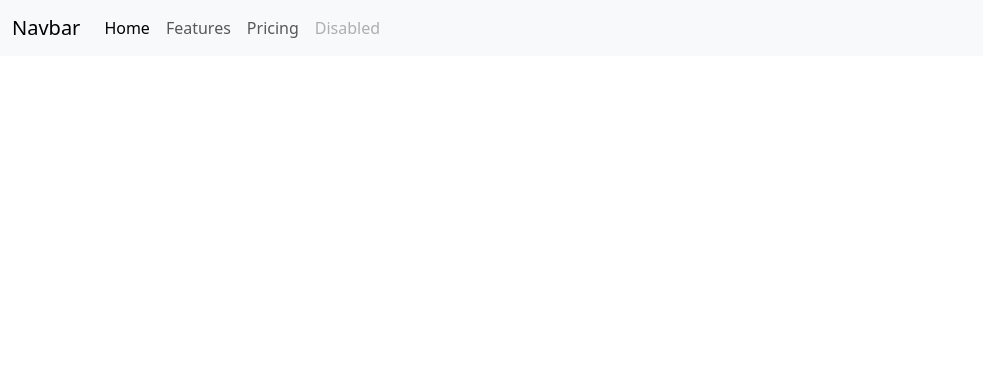
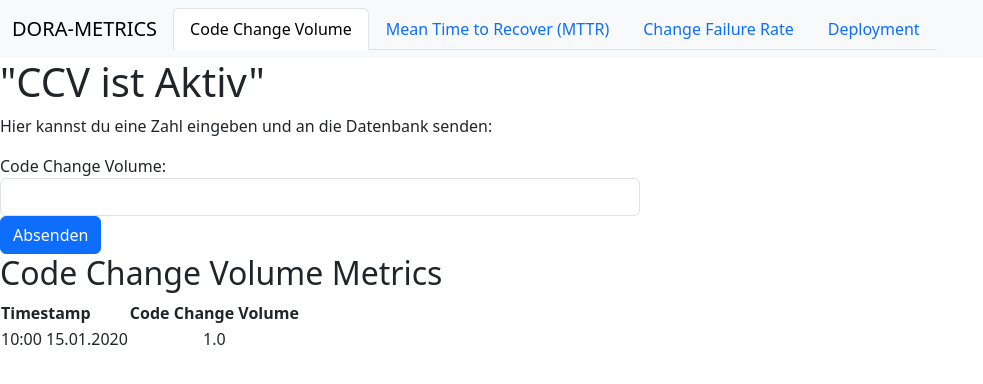
Before and after one commit to Slate8/DORA-Metrics, a Flask app: template templates/index.html in a window 1280 px wide. Shown: the top 384 px of the page, without its empty margins (0-983 px from the left). Run offline with Flask 3, Linux system fonts and the light colour scheme; the template is opened without the code that fills it: values that come from a table or form of the project are taken from there, others are empty; tables that the repository leaves empty hold one stand-in row (values such as "Sample post"); some libraries are stand-ins or nearby versions.

Commit message:
Speichern von CCV Werten in der DB

```diff
--- a/main.py
+++ b/main.py
@@ -1,28 +1,45 @@
-from flask import Flask, render_template
-from db import db
+from flask import Flask, render_template, request, redirect, url_for
+from db import db  # Stelle sicher, dass du die notwendigen Imports hast
 from datetime import datetime
 from flask_migrate import Migrate
-
-app = Flask(__name__)
+from flask import render_template
 
 
+app = Flask(__name__ , template_folder="templates")
+
 app.config['SQLALCHEMY_DATABASE_URI'] = 'sqlite:///db.db'
-
 app.config['SQLALCHEMY_TRACK_MODIFICATIONS'] = False
 db.init_app(app)
 migrate = Migrate(app, db)
 
-
 class CD_METRIK(db.Model):
     id = db.Column(db.Integer, primary_key=True)
     name = db.Column(db.String(200), nullable=False)
-    value = db.Column(db.Float, nullable=False)
+    value = db.Column(db.Float, nullable=True)
     timestamp = db.Column(db.DateTime, default=datetime.utcnow)
+    code_change_volume = db.Column(db.Float, nullable=True)
 
 @app.route("/")
 def start_page():
-    return render_template('index.html')
+
+    ccv_data = CD_METRIK.query.filter_by(name="Code Change Volume").all()
+    return render_template('index.html', ccv_data=ccv_data)
+
+@app.route("/submit_ccv", methods=["POST"])
+def submit_ccv():
+    ccv_value = request.form["ccvValue"]  # Die eingegebene Zahl aus dem Formular abrufen
+
+    # Speichere ccv_value in der Datenbank, z.B. mit SQLAlchemy
+    new_metric = CD_METRIK(name="Code Change Volume", code_change_volume=ccv_value)
+    db.session.add(new_metric)
+    db.session.commit()
+
+    return redirect(url_for("start_page"))  # Nach dem Absenden zur Startseite weiterleiten
 
 if __name__ == "__main__":
+    app.run(debug=True)
 
-    app.run(debug=True)
+@app.route("/ccv_data", methods=["GET"])
+def get_ccv_data():
+    ccv_metrics = CD_METRIK.query.filter_by(name="Code Change Volume").all()
+    return ccv_metrics
--- a/templates/index.html
+++ b/templates/index.html
@@ -6,33 +6,91 @@
     <title>Document</title>
     <link href="https://cdn.jsdelivr.net/npm/bootstrap@5.3.2/dist/css/bootstrap.min.css" rel="stylesheet" integrity="sha384-T3c6CoIi6uLrA9TneNEoa7RxnatzjcDSCmG1MXxSR1GAsXEV/Dwwykc2MPK8M2HN" crossorigin="anonymous">
     <script src="https://cdn.jsdelivr.net/npm/bootstrap@5.3.2/dist/js/bootstrap.bundle.min.js" integrity="sha384-C6RzsynM9kWDrMNeT87bh95OGNyZPhcTNXj1NW7RuBCsyN/o0jlpcV8Qyq46cDfL" crossorigin="anonymous"></script>
+    <title>Metriken-Übersicht</title>
+
   </head>
 <body>
+
   <nav class="navbar navbar-expand-lg bg-body-tertiary">
     <div class="container-fluid">
-          <a class="navbar-brand" href="#">Navbar</a>
+        <a class="navbar-brand" href="#">DORA-METRICS</a>
         <button class="navbar-toggler" type="button" data-bs-toggle="collapse" data-bs-target="#navbarNav" aria-controls="navbarNav" aria-expanded="false" aria-label="Toggle navigation">
             <span class="navbar-toggler-icon"></span>
         </button>
         <div class="collapse navbar-collapse" id="navbarNav">
-            <ul class="navbar-nav">
+            <ul class="nav nav-tabs" id="metricTabs">
                 <li class="nav-item">
-                <a class="nav-link active" aria-current="page" href="#">Home</a>
+                    <a class="nav-link active" data-toggle="tab" href="#codeChangeVolume">Code Change Volume</a>
                 </li>
                 <li class="nav-item">
-                <a class="nav-link" href="#">Features</a>
+                    <a class="nav-link" data-toggle="tab" href="#mttr">Mean Time to Recover (MTTR)</a>
                 </li>
                 <li class="nav-item">
-                <a class="nav-link" href="#">Pricing</a>
+                    <a class="nav-link" data-toggle="tab" href="#changeFailureRate">Change Failure Rate</a>
                 </li>
                 <li class="nav-item">
-                <a class="nav-link disabled" aria-disabled="true">Disabled</a>
+                    <a class="nav-link" data-toggle="tab" href="#deployment">Deployment</a>
                 </li>
             </ul>
         </div>
     </div>
 </nav>
 
-      <div class="container"></div>
+<div class="tab-content">
+    <div class="tab-pane active" id="codeChangeVolume">
+        <!-- Hier den Inhalt für Code Change Volume einfügen -->
+        <h1>"CCV ist Aktiv"</h1>
+        <p>Hier kannst du eine Zahl eingeben und an die Datenbank senden:</p>
+        <form method="POST" action="/submit_ccv">
+            <div class="form-group">
+                <label for="ccvInput">Code Change Volume:</label>
+                <div class="col-md-6">
+                <input type="number" class="form-control" id="ccvInput" name="ccvValue">
+            </div>
+            </div>
+            <button type="submit" class="btn btn-primary">Absenden</button>
+        </form>
+    <div>
+        <div>
+            <h2>Code Change Volume Metrics</h2>
+            <table>
+                <thead>
+                    <tr>
+                        <th>Timestamp</th>
+                        <th>Code Change Volume</th>
+                    </tr>
+                </thead>
+                <tbody>
+                    {% for metric in ccv_data %}
+                        <tr>
+                            <td class="text-center">{{ metric.timestamp.strftime('%H:%M %d.%m.%Y') }}</td>
+                            <td class="text-center">{{ metric.code_change_volume }}</td>
+                        </tr>
+                    {% endfor %}
+                </tbody>
+            </table>
+        </div>
+
+
+    </div>
+
+    </div>
+    <div class="tab-pane" id="mttr">
+        <!-- Hier den Inhalt für MTTR einfügen -->
+        <h1>"MTTR ist Aktiv"</h1>
+    </div>
+    <div class="tab-pane" id="changeFailureRate">
+        <!-- Hier den Inhalt für Change Failure Rate einfügen -->
+    </div>
+    <div class="tab-pane" id="deployment">
+        <!-- Hier den Inhalt für Deployment einfügen -->
+    </div>
+</div>
+<!-- jQuery -->
+<script src="https://code.jquery.com/jquery-3.5.1.slim.min.js"></script>
+    <script src="https://cdn.jsdelivr.net/npm/@popperjs/core@2.5.3/dist/umd/popper.min.js"></script>
+    <script src="https://maxcdn.bootstrapcdn.com/bootstrap/4.5.2/js/bootstrap.min.js"></script>
+
+
 </body>
 </html>
```
Also changed, not shown: migrations/versions/7b8096797296_.py (added, +36 -0 lines), migrations/versions/a5d65c70c185_add_code_change_volume_column.py (added, +32 -0 lines). Lines whose indentation alone changed are shown as unchanged.
